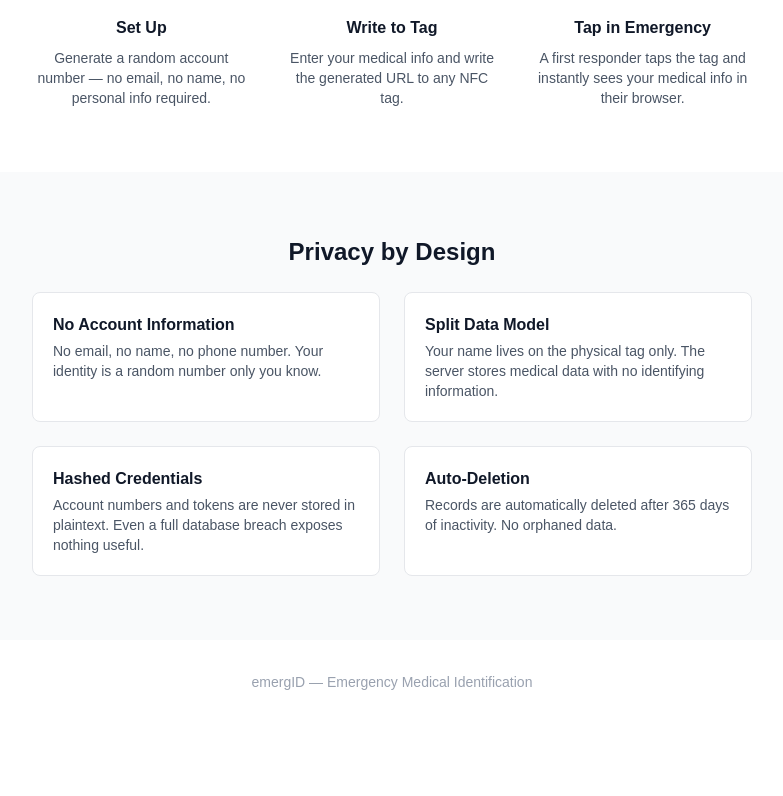
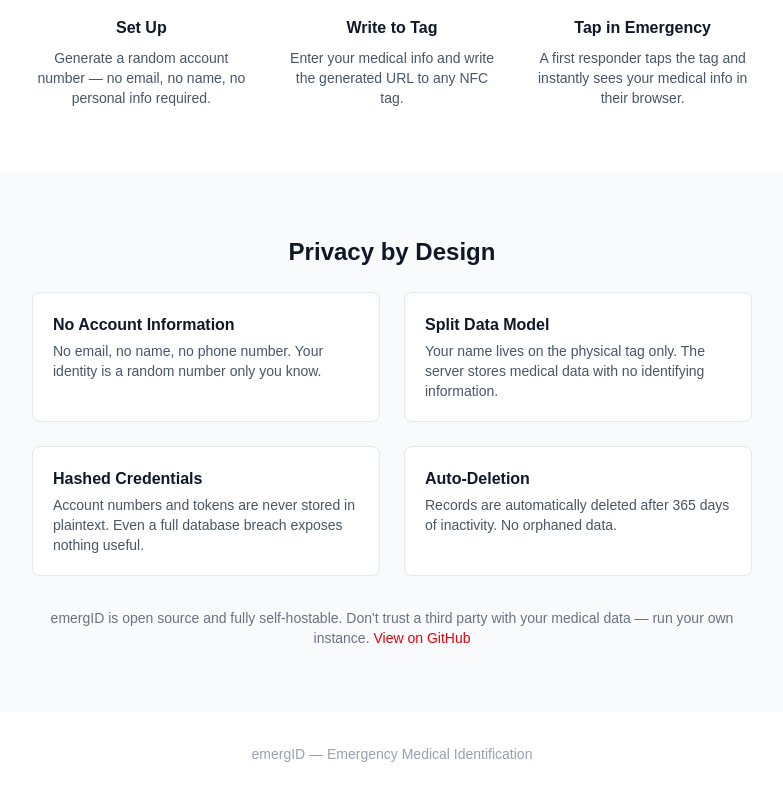
Before and after one commit to codefruitio/emergid, a Next.js app: page / in a window 1280 px wide. Shown: the part 508-1304 px from the top of the page, without its empty margins (248-1031 px from the left). Before the commit the page ends 1232 px from the top, so only its background shows below. Built offline with nearby package versions, Linux system fonts and the light colour scheme.

Commit message:
Update page.tsx

```diff
--- a/src/app/page.tsx
+++ b/src/app/page.tsx
@@ -98,6 +98,18 @@
               </div>
             ))}
           </div>
+          <p className="text-center text-gray-500 text-sm mt-8">
+            emergID is open source and fully self-hostable. Don&apos;t trust
+            a third party with your medical data — run your own instance.{" "}
+            <a
+              href="https://github.com/codefruitio/emergid"
+              className="text-red-600 hover:text-red-700 font-medium"
+              target="_blank"
+              rel="noopener noreferrer"
+            >
+              View on GitHub
+            </a>
+          </p>
         </div>
       </div>
 
```
